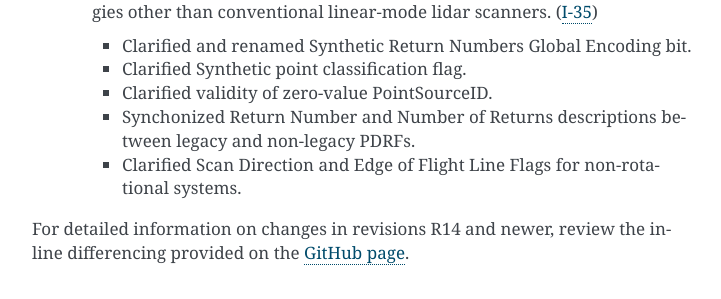
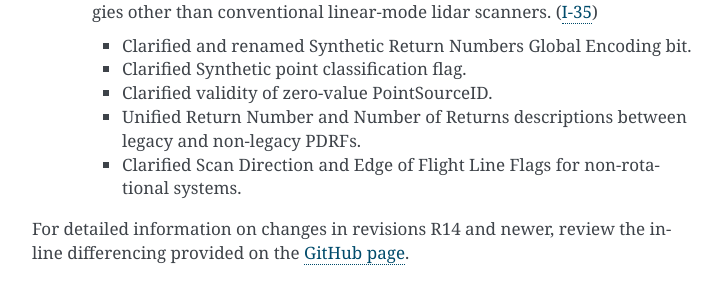
Before and after one commit to ASPRSorg/LAS, a Sphinx documentation site: the page built from source/01_intro.txt, in a window 1280 px wide and 900 px high, scrolled down 1419 px. Shown: the part 155-454 px from the top of the window, without its empty margins (388-1109 px from the left). Built offline with Sphinx 7.4.7, drawn with Linux system fonts in a browser that asks for light colours.

```diff
--- a/source/01_intro.txt
+++ b/source/01_intro.txt
@@ -88,7 +88,7 @@
     * Clarified and renamed Synthetic Return Numbers Global Encoding bit.
     * Clarified Synthetic point classification flag.
     * Clarified validity of zero-value PointSourceID.
-    * Synchonized Return Number and Number of Returns descriptions between
+    * Unified Return Number and Number of Returns descriptions between
       legacy and non-legacy PDRFs.
     * Clarified Scan Direction and Edge of Flight Line Flags for non-rotational systems.
 
```
Also changed, not shown: 1 other file.
